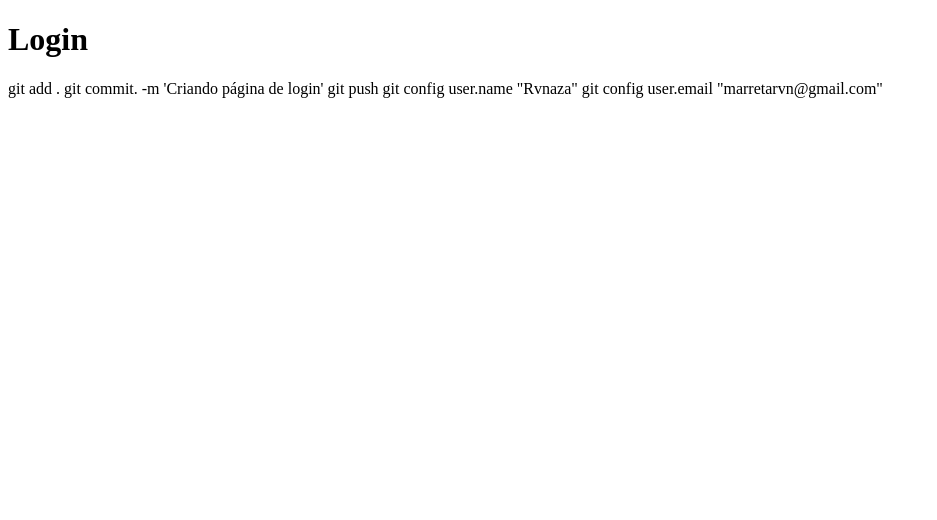
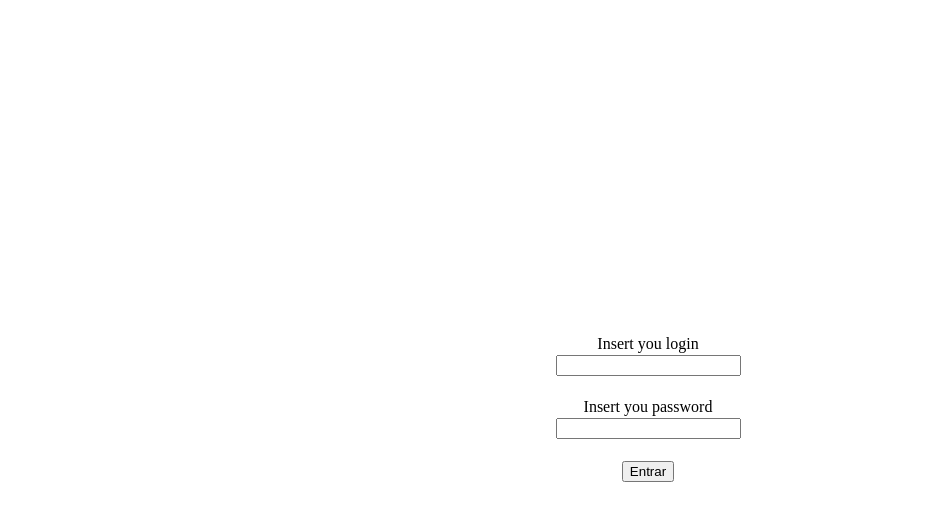
Before and after one commit to Rvnaza/login.html, a plain HTML site: page index.html in a window 1280 px wide. Shown: the whole page, without its empty margins (0-937 px from the left). Drawn offline with Linux system fonts and the light colour scheme.

Commit message:
Tela de login

```diff
--- a/index.html
+++ b/index.html
@@ -3,16 +3,23 @@
 <head>
     <meta charset="UTF-8">
     <meta name="viewport" content="width=device-width, initial-scale=1.0">
+    <link rel="stylesheet" href="style.css">
     <title>Mugiwara</title>
 </head>
 <body>
-    <h1>Login</h1>
-    git add .
+    <div id="container">
+        <label for="username">Insert you login</label>
+        <input id="username" type="text"><br>
+        <label for="password">Insert you password</label>
+        <input id="password" type="text"><br>
+        <button onclick="button1()">Entrar</button>
+    </div>
+    <!-- git add .
     git commit. -m 'Criando página de login'
     git push
 
     git config user.name "Rvnaza"
-    git config user.email "marretarvn@gmail.com"
+    git config user.email "marretarvn@gmail.com" -->
 
 </body>
 </html>
--- /dev/null
+++ b/style.css
@@ -0,0 +1,9 @@
+#container{
+    height: 100vh;
+    width: 100vw;
+    display: flex;
+    flex-direction: column;
+    justify-content: center;
+    align-items: center;
+    gap: 2px;
+}
```
